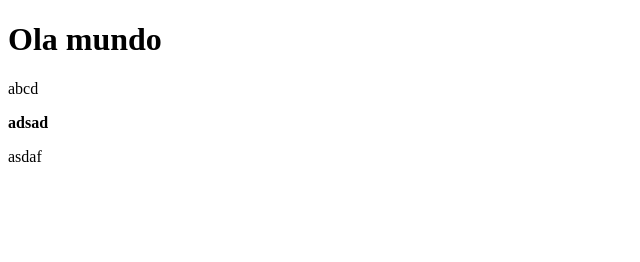
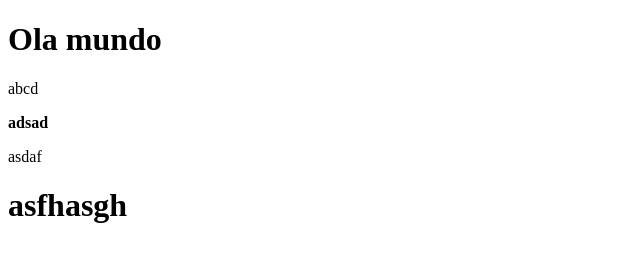
Before and after one commit to JhonnySouzaDosSantos/Teste, a plain HTML site: page index.html in a window 1280 px wide. Shown: the whole page, without its empty margins (0-640 px from the left). Drawn offline with Linux system fonts and the light colour scheme.

Commit message:
Testando sem webhook

```diff
--- a/index.html
+++ b/index.html
@@ -10,5 +10,6 @@
     <p>abcd</p>
     <b>adsad</b>
     <p>asdaf</p>
+    <h1>asfhasgh</h1>
 </body>
 </html>
```
